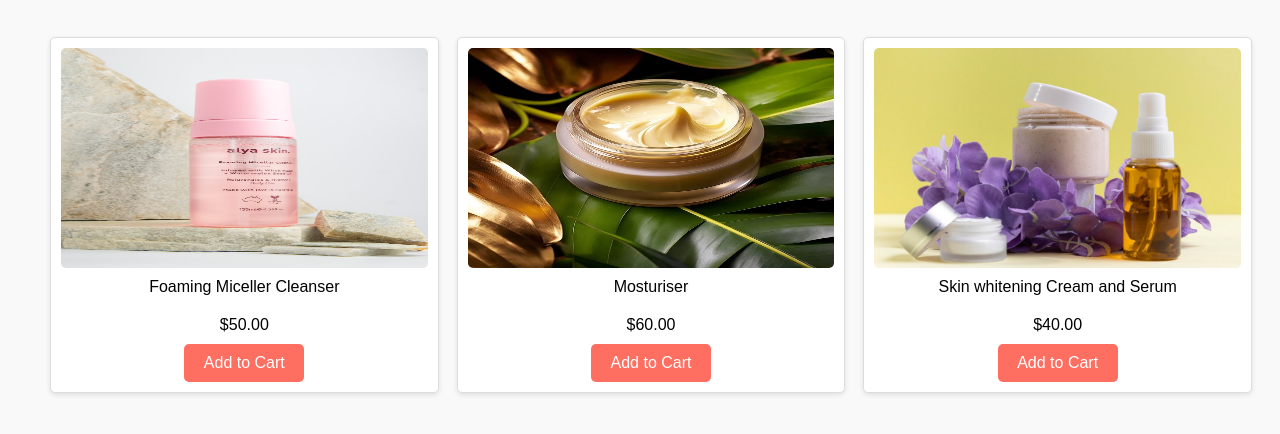
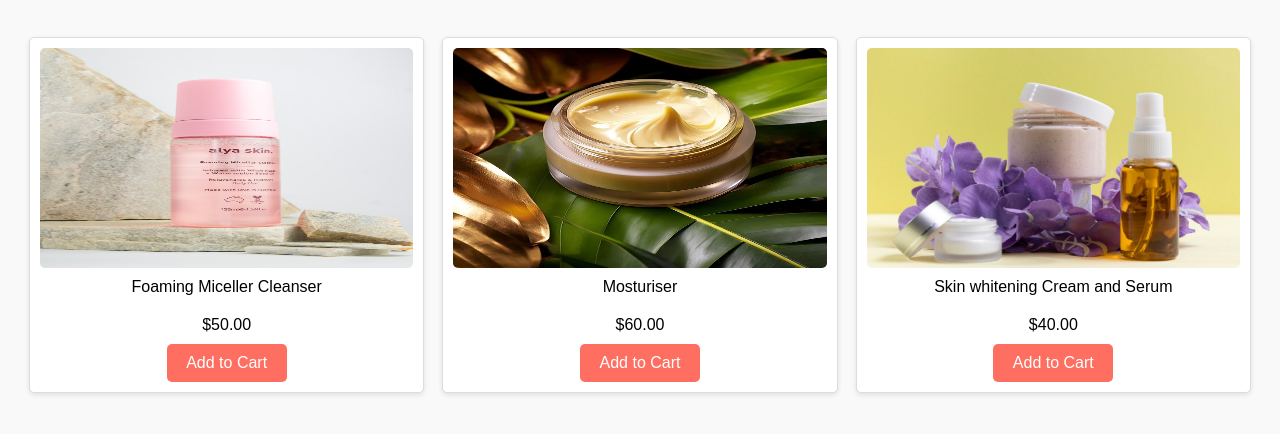
Before and after one commit to Pareekpriya/BugBerry_fullstack_Project, a plain HTML site: page skincare.html in a window 1280 px wide. Shown: the part 122-556 px from the top of the page. Drawn offline with Linux system fonts and the light colour scheme; no server answers.

Commit message:
updated bestseller page

```diff
--- a/styling/bestseller.css
+++ b/styling/bestseller.css
@@ -8,7 +8,8 @@ body {
 
 #bestSellers{
     text-align: center;
-    margin: 20px 30px;
+    display: flex;
+    /* margin: 20px 30px; */
 }
 
 header {
@@ -32,9 +33,11 @@ header {
 .bestSeller-container{
     display: grid;
     grid-template-columns: repeat(auto-fit, minmax(200px, 1fr));
-    gap: 10px;
+    gap: 40px;
     padding: 30px;
     max-width: 1200px;
+    justify-items: center;
+    align-items: center;
     margin: auto;
 }
 
@@ -46,9 +49,9 @@ header {
     padding: 10px;
     box-shadow: 0 2px 5px rgba(0, 0, 0, 0.1);
     text-align: center;
-    width: 80%;
+    width: 100%;
+    max-width: 400px;
     height: auto;
-    margin: auto;
 }
 
 .product img {
--- a/styling/perfume.css
+++ b/styling/perfume.css
@@ -20,7 +20,7 @@ header {
 
 #perfumes {
     text-align: center;
-    margin: 20px 30;
+    /* margin: 20px 30; */
 }
 
 #perfumes h2 {
--- a/styling/skinCare.css
+++ b/styling/skinCare.css
@@ -19,7 +19,6 @@ header {
 
 #skinCare {
     text-align: center;
-    margin: 20px 30px;
 }
 
 #skinCare h2 {
@@ -32,6 +31,7 @@ header {
     grid-template-columns: repeat(auto-fit, minmax(200px, 1fr));
     gap: 40px;
     padding: 20px;
+    justify-items: center;
     max-width: 1200px;
     margin: auto;
 }
```
